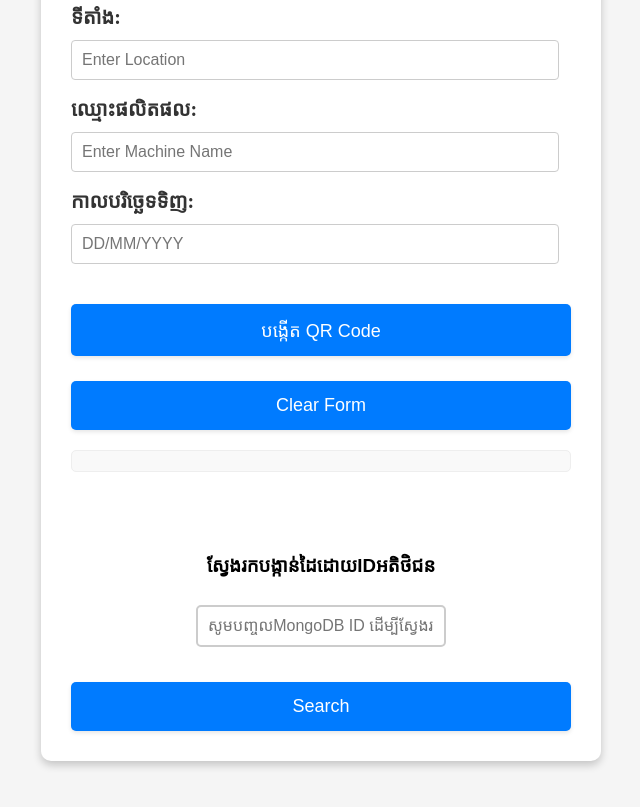
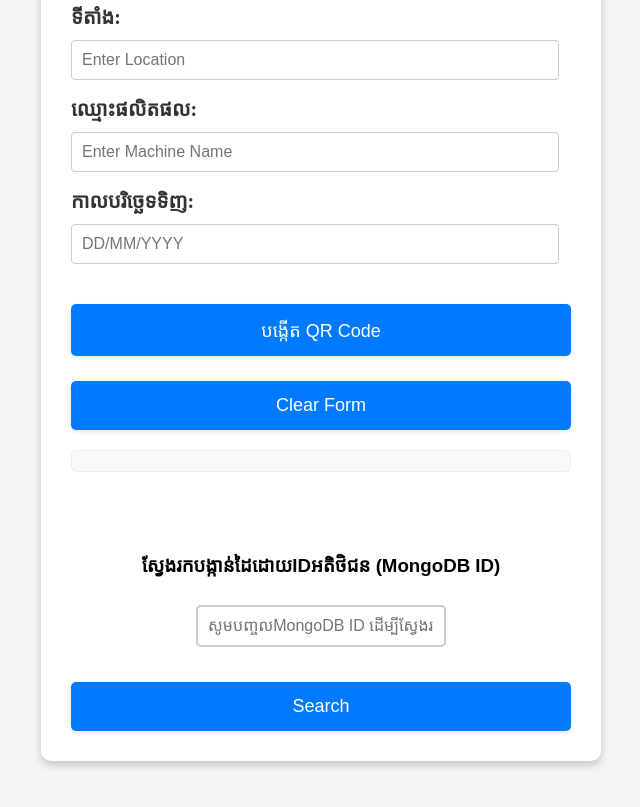
Before and after one commit to heangysg/ysg-qr, a website: page public/index.html in a window 1280 px wide. Shown: the part 515-1322 px from the top of the page, without its empty margins (319-959 px from the left). Drawn offline with Linux system fonts and the light colour scheme; no server answers.

Commit message:
Update index.html

```diff
--- a/public/index.html
+++ b/public/index.html
@@ -77,7 +77,7 @@
   <a id="download-link" style="display: none;" download>Download QR Code</a>
 
   <div class="search-id-container">
-    <h3>ស្វែងរកបង្កាន់ដៃដោយIDអតិថិជន</h3>
+    <h3>ស្វែងរកបង្កាន់ដៃដោយIDអតិថិជន (MongoDB ID)</h3>
     <input type="text" id="search-customer-id" placeholder="សូមបញ្ចូលMongoDB ID ដើម្បីស្វែងរក" />
     <button id="search-id-button">Search</button>
   </div>
```
